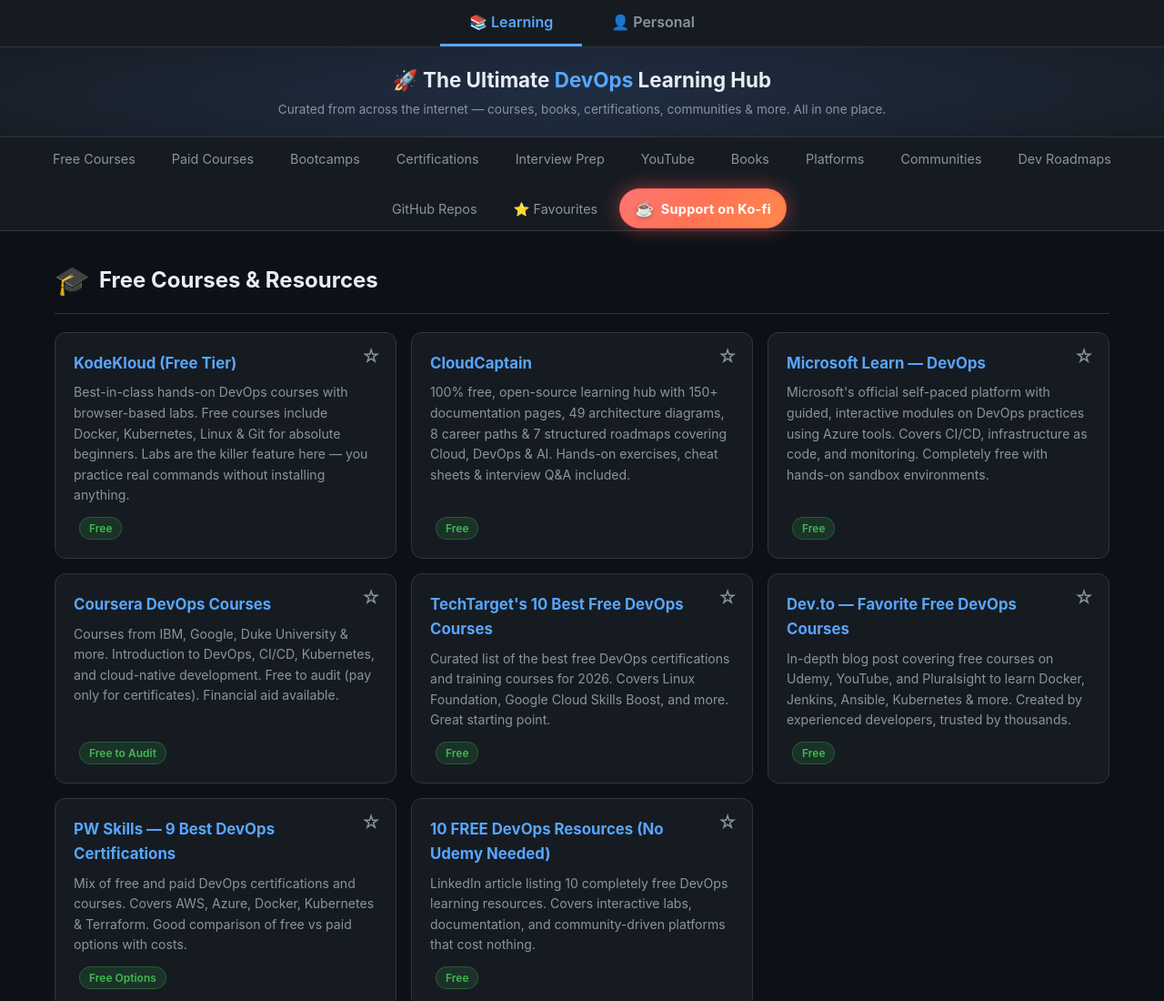
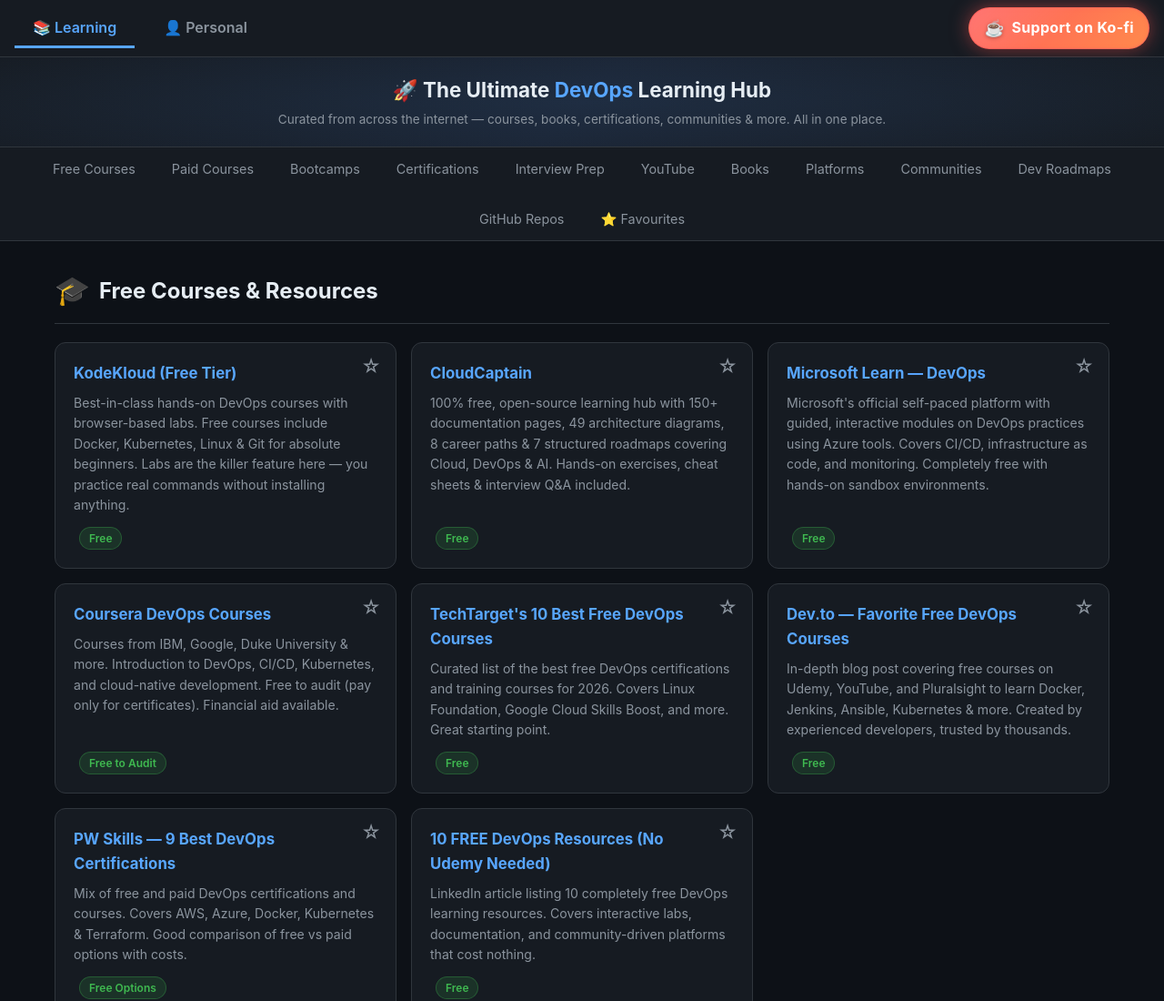
Before and after one commit to ShubhamBhavsar101/Agentic-AI, a plain HTML site: page devops-learning-hub/devops-learning-hub.html in a window 1280 px wide. Shown: the top 1100 px of the page at 91% size. Drawn offline with Linux system fonts and the light colour scheme; no server answers.

Commit message:
move Ko-fi button to top tabs bar at right

```diff
--- a/devops-learning-hub/devops-learning-hub.css
+++ b/devops-learning-hub/devops-learning-hub.css
@@ -91,12 +91,15 @@
   height: auto;
 }
 
-/* ── TOP TABS (Learning / Personal) ───────────────────── */
+/* ═══ TOP TABS ═══ */
 .top-tabs {
   background: var(--surface);
   border-bottom: 1px solid var(--border);
   display: flex;
   justify-content: center;
+  align-items: center;
+  gap: 12px;
+  padding: 8px 16px;
 }
 .top-tab-btn {
   background: none;
@@ -104,7 +107,7 @@
   color: var(--text-muted);
   font-size: 1em;
   font-weight: 600;
-  padding: 14px 32px;
+  padding: 10px 20px;
   cursor: pointer;
   border-bottom: 3px solid transparent;
   transition: color 0.2s, border-color 0.2s;
@@ -113,6 +116,61 @@
 .top-tab-btn.active {
   color: var(--link);
   border-bottom-color: var(--link);
+}
+
+/* Ko-fi in top tabs */
+.top-kofi {
+  margin-left: auto;
+  background: linear-gradient(135deg, #ff5e5b 0%, #ff8a4c 100%);
+  color: #fff;
+  border-radius: 999px;
+  font-weight: 700;
+  padding: 8px 16px;
+  border: 1px solid rgba(255, 94, 91, 0.6);
+  box-shadow:
+    0 0 20px rgba(255, 94, 91, 0.5),
+    0 0 4px rgba(255, 94, 91, 0.3) inset,
+    0 2px 8px rgba(0, 0, 0, 0.25);
+  display: inline-flex;
+  align-items: center;
+  gap: 8px;
+  position: relative;
+  overflow: hidden;
+  text-decoration: none;
+}
+.top-kofi::before {
+  content: '';
+  position: absolute;
+  inset: 0;
+  background: linear-gradient(135deg, rgba(255,255,255,0.15) 0%, transparent 50%);
+  pointer-events: none;
+}
+.top-kofi .kofi-icon {
+  font-size: 1.1em;
+  filter: drop-shadow(0 1px 2px rgba(0,0,0,0.3));
+  z-index: 1;
+}
+.top-kofi .kofi-text {
+  white-space: nowrap;
+  z-index: 1;
+  letter-spacing: 0.02em;
+}
+.top-kofi:hover {
+  background: linear-gradient(135deg, #ff3b38 0%, #ff6b3d 100%);
+  box-shadow:
+    0 0 28px rgba(255, 59, 56, 0.7),
+    0 0 6px rgba(255, 59, 56, 0.4) inset,
+    0 3px 12px rgba(0, 0, 0, 0.35);
+  transform: translateY(-1px);
+  color: #fff;
+  text-decoration: none;
+}
+.top-kofi:active {
+  transform: translateY(0);
+  box-shadow:
+    0 0 16px rgba(255, 94, 91, 0.5),
+    0 0 4px rgba(255, 94, 91, 0.3) inset,
+    0 1px 4px rgba(0, 0, 0, 0.25);
 }
 
 /* ── PAGE PANES ───────────────────────────────────────── */
@@ -212,60 +270,6 @@
   color: var(--link);
 }
 
-/* Ko-fi pill in nav */
-.learning-nav li a.nav-kofi {
-  background: linear-gradient(135deg, #ff5e5b 0%, #ff8a4c 100%);
-  color: #fff;
-  border-radius: 999px;
-  font-weight: 700;
-  padding: 8px 16px;
-  border: 1px solid rgba(255, 94, 91, 0.6);
-  box-shadow:
-    0 0 20px rgba(255, 94, 91, 0.5),
-    0 0 4px rgba(255, 94, 91, 0.3) inset,
-    0 2px 8px rgba(0, 0, 0, 0.25);
-  display: inline-flex;
-  align-items: center;
-  gap: 8px;
-  position: relative;
-  overflow: hidden;
-}
-.learning-nav li a.nav-kofi::before {
-  content: '';
-  position: absolute;
-  inset: 0;
-  background: linear-gradient(135deg, rgba(255,255,255,0.15) 0%, transparent 50%);
-  pointer-events: none;
-}
-.kofi-icon {
-  font-size: 1.15em;
-  filter: drop-shadow(0 1px 2px rgba(0,0,0,0.3));
-  z-index: 1;
-}
-.kofi-text {
-  white-space: nowrap;
-  z-index: 1;
-  letter-spacing: 0.02em;
-}
-.learning-nav li a.nav-kofi:hover {
-  background: linear-gradient(135deg, #ff3b38 0%, #ff6b3d 100%);
-  box-shadow:
-    0 0 28px rgba(255, 59, 56, 0.7),
-    0 0 6px rgba(255, 59, 56, 0.4) inset,
-    0 3px 12px rgba(0, 0, 0, 0.35);
-  transform: translateY(-2px);
-  color: #fff;
-  text-decoration: none;
-}
-.learning-nav li a.nav-kofi:active {
-  transform: translateY(0);
-  box-shadow:
-    0 0 16px rgba(255, 94, 91, 0.5),
-    0 0 4px rgba(255, 94, 91, 0.3) inset,
-    0 1px 4px rgba(0, 0, 0, 0.25);
-}
-
-/* Keep nav layout inline + centered */
 .learning-nav ul {
   list-style: none;
   display: flex;
--- a/devops-learning-hub/devops-learning-hub.html
+++ b/devops-learning-hub/devops-learning-hub.html
@@ -17,6 +17,10 @@
 <div class="top-tabs">
   <button class="top-tab-btn active" data-tab="learning">📚 Learning</button>
   <button class="top-tab-btn" data-tab="personal">👤 Personal</button>
+  <a href="https://ko-fi.com" target="_blank" rel="noopener" class="top-kofi">
+    <span class="kofi-icon" aria-hidden="true">☕</span>
+    <span class="kofi-text">Support on Ko-fi</span>
+  </a>
 </div>
 
 <!-- ═══ LEARNING PANE ═══ -->
@@ -41,7 +45,6 @@
     <li><a href="#roadmaps">Dev Roadmaps</a></li>
     <li><a href="#github-repos">GitHub Repos</a></li>
     <li><a href="#favourites">⭐ Favourites <span id="favourites-count" class="hidden">0</span></a></li>
-    <li><a href="https://ko-fi.com" target="_blank" rel="noopener" class="nav-kofi"><span class="kofi-icon" aria-hidden="true">☕</span><span class="kofi-text">Support on Ko-fi</span></a></li>
   </ul>
 </nav>
 
```
